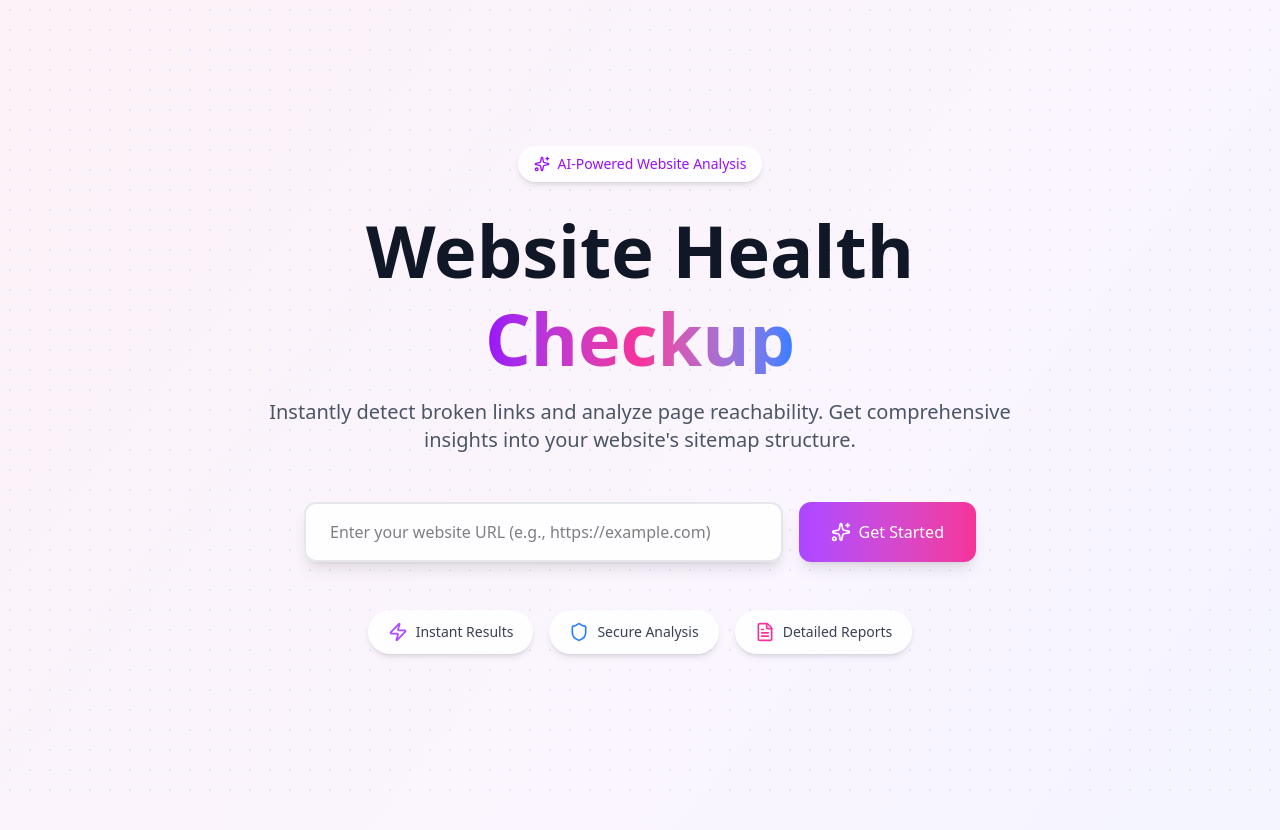
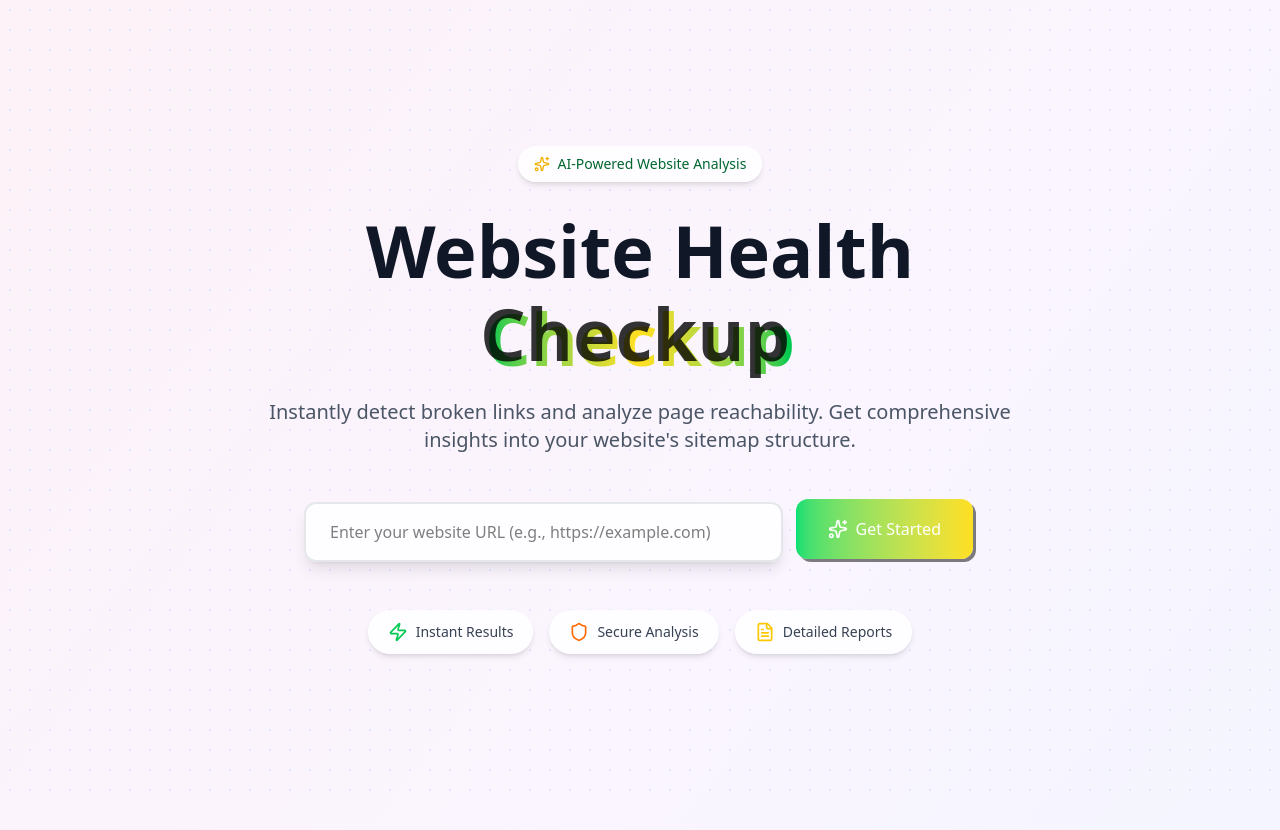
Before and after one commit to x20surya/Quasar2.0-LinkFixer, a React (Vite) app in the folder frontend/: page / in a window 1280 px wide. Shown: the top 830 px of the page. Built offline with nearby package versions, Linux system fonts and the light colour scheme.

Commit message:
Make gradientButton component

```diff
--- a/frontend/src/components/background/BubbleCleaner.tsx
+++ b/frontend/src/components/background/BubbleCleaner.tsx
@@ -142,7 +142,7 @@ const BubbleCleaner: React.FC<BubbleCleanerProps> = ({ children }) => {
     <div
       ref={containerRef}
       onClick={handleClick}
-      className="relative w-full h-screen bg-linear-to-br from-blue-50 via-purple-50 to-pink-50 overflow-hidden cursor-crosshair"
+      className="relative w-full h-screen bg-linear-to-br from-green-50 via-yellow-50 to-green-50 overflow-hidden cursor-crosshair"
       style={{
         backgroundImage: 'radial-gradient(circle, #e0e7ff 1px, transparent 1px)',
         backgroundSize: '20px 20px'
--- /dev/null
+++ b/frontend/src/components/button/GradientButton.tsx
@@ -0,0 +1,51 @@
+import type { HandleSubmit } from "../../pages/Home/Home"
+
+type GradientButtonInput = {
+  icon?: React.ReactNode
+  message: string
+  className?: string
+  hover?: boolean
+  handleClick?: (e: React.MouseEvent<HTMLButtonElement, MouseEvent>) => void
+  isForm: boolean
+}
+
+const GradientButton = ({
+  icon,
+  message,
+  className = "",
+  hover = false,
+  handleClick = undefined,
+  isForm,
+}: GradientButtonInput) => {
+  return (
+    <>
+      {isForm ? (
+        <button
+          type="submit"
+          className={`px-8 py-4 bg-linear-to-r from-green-400 to-yellow-300 text-white font-medium rounded-xl transition-all flex items-center justify-center gap-2 whitespace-nowrap ${className}
+      ${
+        hover &&
+        "shadow-[3px_3px_0px_0px_rgba(0,0,0,0.5)] translate-[-3px] hover:translate-0 hover:shadow-[0px_0px_0px_0px_rgba(0,0,0,0.5)]"
+      }`}
+        >
+          {icon}
+          {message}
+        </button>
+      ) : (
+        <button
+          onClick={handleClick}
+          className={`px-8 py-4 bg-linear-to-r from-green-400 to-yellow-300 text-white font-medium rounded-xl transition-all flex items-center justify-center gap-2 whitespace-nowrap ${className}
+      ${
+        hover &&
+        "shadow-[3px_3px_0px_0px_rgba(0,0,0,0.5)] translate-[-3px] hover:translate-0 hover:shadow-[0px_0px_0px_0px_rgba(0,0,0,0.5)]"
+      }`}
+        >
+          {icon}
+          {message}
+        </button>
+      )}
+    </>
+  )
+}
+
+export default GradientButton
--- a/frontend/src/pages/Home/Home.tsx
+++ b/frontend/src/pages/Home/Home.tsx
@@ -1,11 +1,19 @@
 import React, { useEffect, useRef, useState } from "react"
 import { Sparkles, Zap, Shield, FileText } from "lucide-react"
 import BubbleCleaner from "../../components/background/BubbleCleaner"
+import GradientButton from "../../components/button/GradientButton"
 
-interface CursorPosition {
+type CursorPosition = {
   x: number
   y: number
   id?: number
+}
+export type HandleSubmit = {
+  (e: React.FormEvent<HTMLFormElement>): void
+}
+
+interface AnalyzePayload {
+  url: string
 }
 
 const Home = () => {
@@ -55,13 +63,6 @@ const Home = () => {
     return () => clearTimeout(timeout)
   }, [cursorTrail])
 
-  interface HandleSubmit {
-    (e: React.FormEvent<HTMLFormElement>): void
-  }
-
-  interface AnalyzePayload {
-    url: string
-  }
 
   const handleSubmit: HandleSubmit = (e) => {
     e.preventDefault()
@@ -109,8 +110,8 @@ const Home = () => {
       <BubbleCleaner>
         <div className="relative flex flex-col items-center justify-center min-h-screen px-4 py-20">
           <div className="mb-8 inline-flex items-center gap-2 px-4 py-2 bg-white/80 backdrop-blur-sm rounded-full shadow-md">
-            <Sparkles className="w-4 h-4 text-purple-600" />
-            <span className="text-sm font-medium text-purple-600">
+            <Sparkles className="w-4 h-4 text-yellow-500" />
+            <span className="text-sm font-medium text-green-800">
               AI-Powered Website Analysis
             </span>
           </div>
@@ -120,7 +121,7 @@ const Home = () => {
           >
             Website Health
           </h1>
-          <h1 className="text-5xl md:text-7xl font-bold text-center mb-6 bg-linear-to-r from-purple-600 via-pink-500 to-blue-500 bg-clip-text text-transparent">
+          <h1 className="text-5xl md:text-7xl font-bold text-center mb-6 [text-shadow:-5px_-5px_0px_rgba(0,0,0,0.8)] hover:[text-shadow:0px_0px_0px_rgba(0,0,0,0)] bg-linear-to-r from-green-500 via-yellow-300 to-green-500 bg-clip-text text-transparent duration-100">
             Checkup
           </h1>
 
@@ -140,36 +141,36 @@ const Home = () => {
                 value={url}
                 onChange={(e) => setUrl(e.target.value)}
                 placeholder="Enter your website URL (e.g., https://example.com)"
-                className="flex-1 px-6 py-4 rounded-xl border-2 border-gray-200 focus:border-purple-400 focus:outline-none bg-white/80 backdrop-blur-sm shadow-lg transition-all"
+                className="flex-1 px-6 py-4 rounded-xl border-2 border-gray-200 focus:border-green-400 focus:outline-none bg-white/80 backdrop-blur-sm shadow-lg transition-all"
               />
-              <button
-                type="submit"
-                className="px-8 py-4 bg-linear-to-r from-purple-500 to-pink-500 hover:from-purple-600 hover:to-pink-600 text-white font-medium rounded-xl shadow-lg hover:shadow-xl transition-all flex items-center justify-center gap-2 whitespace-nowrap"
-              >
-                <Sparkles className="w-5 h-5" />
-                Get Started
-              </button>
+              <GradientButton
+                message="Get Started"
+                isForm={true}
+                hover={true}
+                className="duration-50"
+                icon={<Sparkles className="w-5 h-5" />}
+              />
             </div>
           </form>
 
           {/* Feature badges */}
           <div className="flex flex-wrap items-center justify-center gap-4">
             <div className="flex items-center gap-2 px-5 py-3 bg-white/80 backdrop-blur-sm rounded-full shadow-md">
-              <Zap className="w-5 h-5 text-purple-500" />
+              <Zap className="w-5 h-5 text-green-500" />
               <span className={`text-sm font-medium text-gray-700`}>
                 Instant Results
               </span>
             </div>
 
             <div className="flex items-center gap-2 px-5 py-3 bg-white/80 backdrop-blur-sm rounded-full shadow-md">
-              <Shield className="w-5 h-5 text-blue-500" />
+              <Shield className="w-5 h-5 text-orange-500" />
               <span className={`text-sm font-medium text-gray-700`}>
                 Secure Analysis
               </span>
             </div>
 
             <div className="flex items-center gap-2 px-5 py-3 bg-white/80 backdrop-blur-sm rounded-full shadow-md">
-              <FileText className="w-5 h-5 text-pink-500" />
+              <FileText className="w-5 h-5 text-yellow-400" />
               <span className={`text-sm font-medium text-gray-700`}>
                 Detailed Reports
               </span>
```
